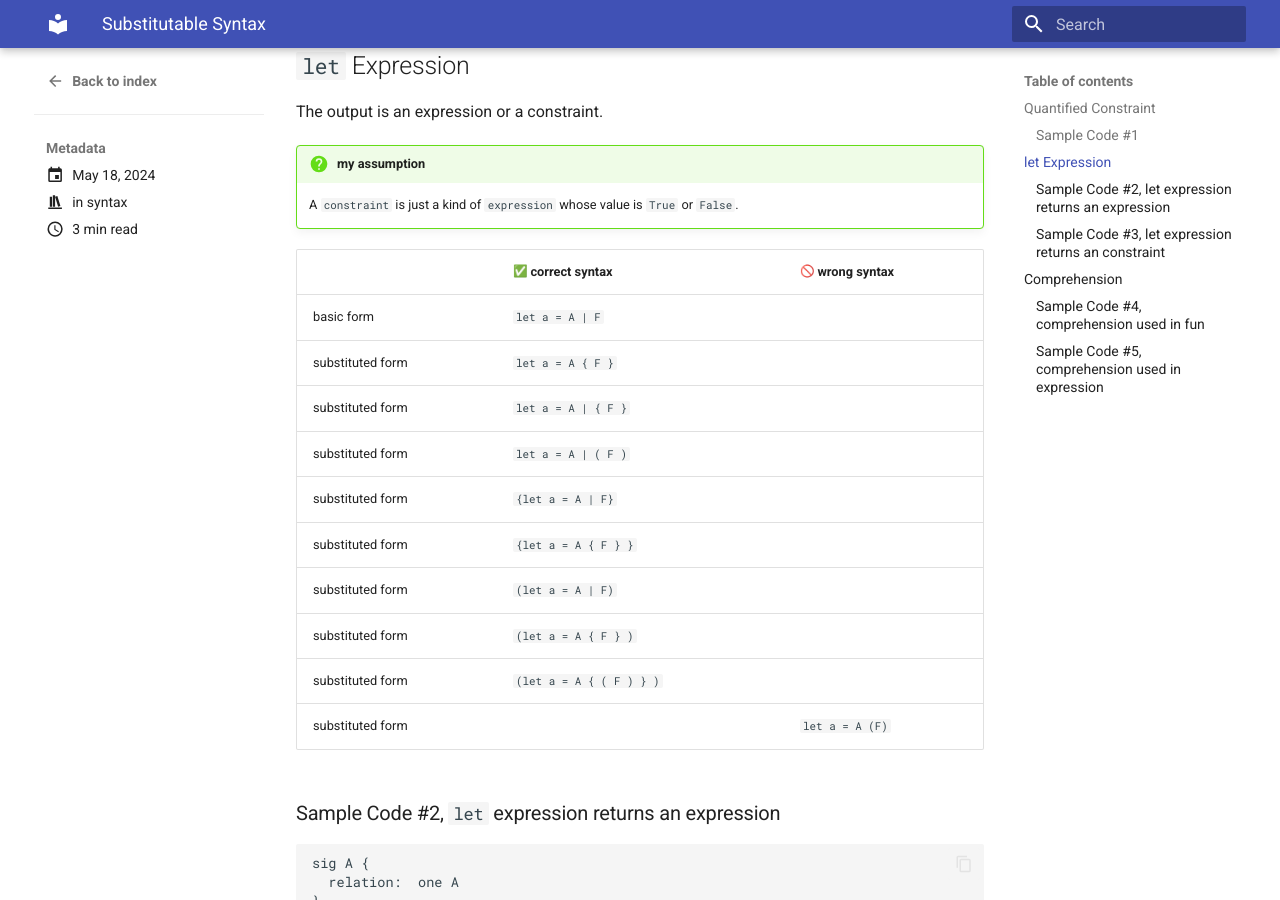
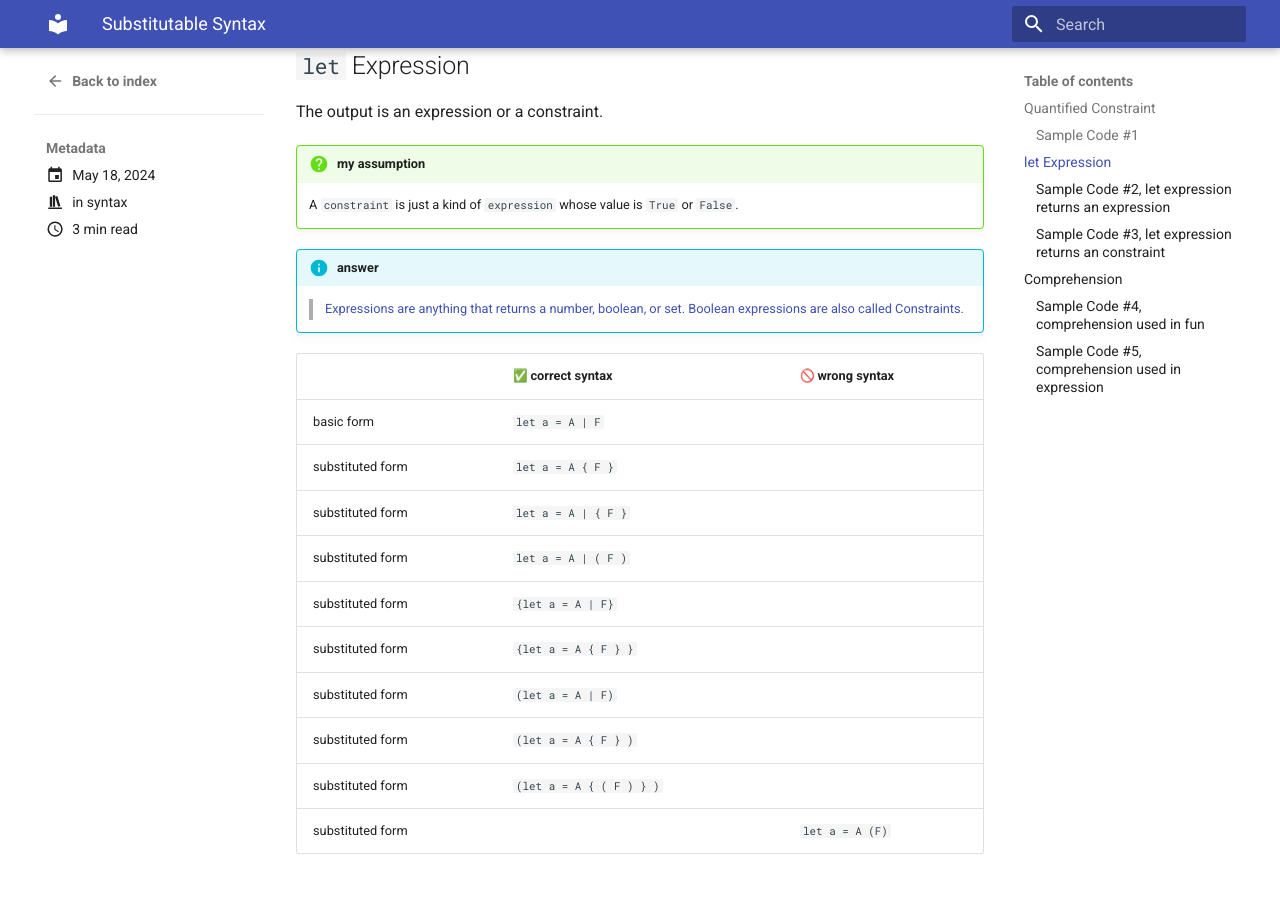
Before and after one commit to luomein/alloy_apprentice, an MkDocs documentation site: the page built from docs/blog/posts/substitutable_syntax.md, in a window 1280 px wide and 900 px high, scrolled down 1177 px. Built offline with MkDocs 1.6.1 and Material for MkDocs 9.7.7, drawn with Linux system fonts in a browser that asks for light colours; emoji names are drawn with the system emoji font; some of the changed text lies outside the part shown.

Commit message:
20240519

```diff
--- a/docs/blog/posts/substitutable_syntax.md
+++ b/docs/blog/posts/substitutable_syntax.md
@@ -54,6 +54,10 @@ The output is an expression or a constraint.
 
     A `constraint` is just a kind of `expression` whose value is `True` or `False`.
 
+!!! info "answer"
+
+    > [Expressions are anything that returns a number, boolean, or set. Boolean expressions are also called Constraints.](https://alloy.readthedocs.io/en/latest/language/expressions-and-constraints.html#expressions)
+
 | | :white_check_mark: correct syntax | :no_entry_sign: wrong syntax |
 | -- | -- | -- |
 | basic form | `let a = A | F` | |
```
Also changed, not shown: other parts of docs/blog/posts/substitutable_syntax.md (+1 -0 lines), docs/blog/posts/existential_quantifier.md (+2 -0 lines), 3 other files.
